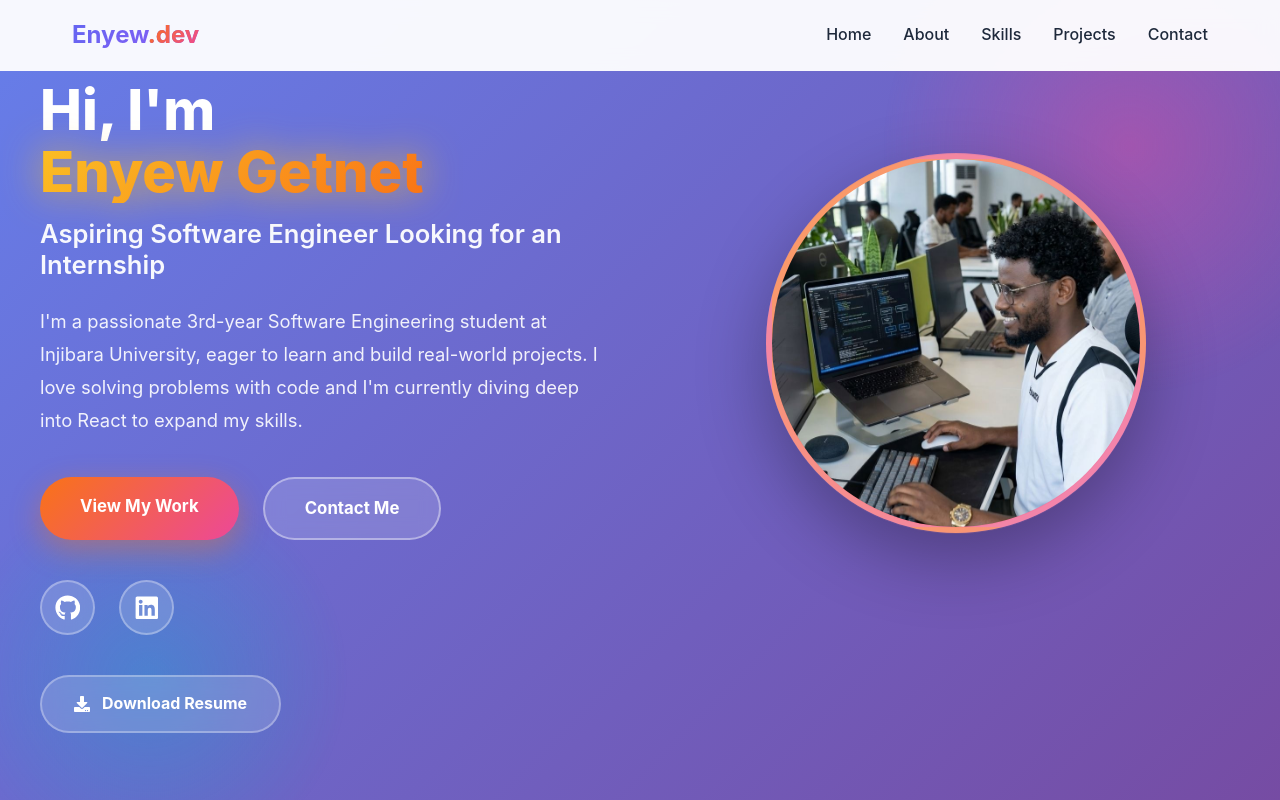
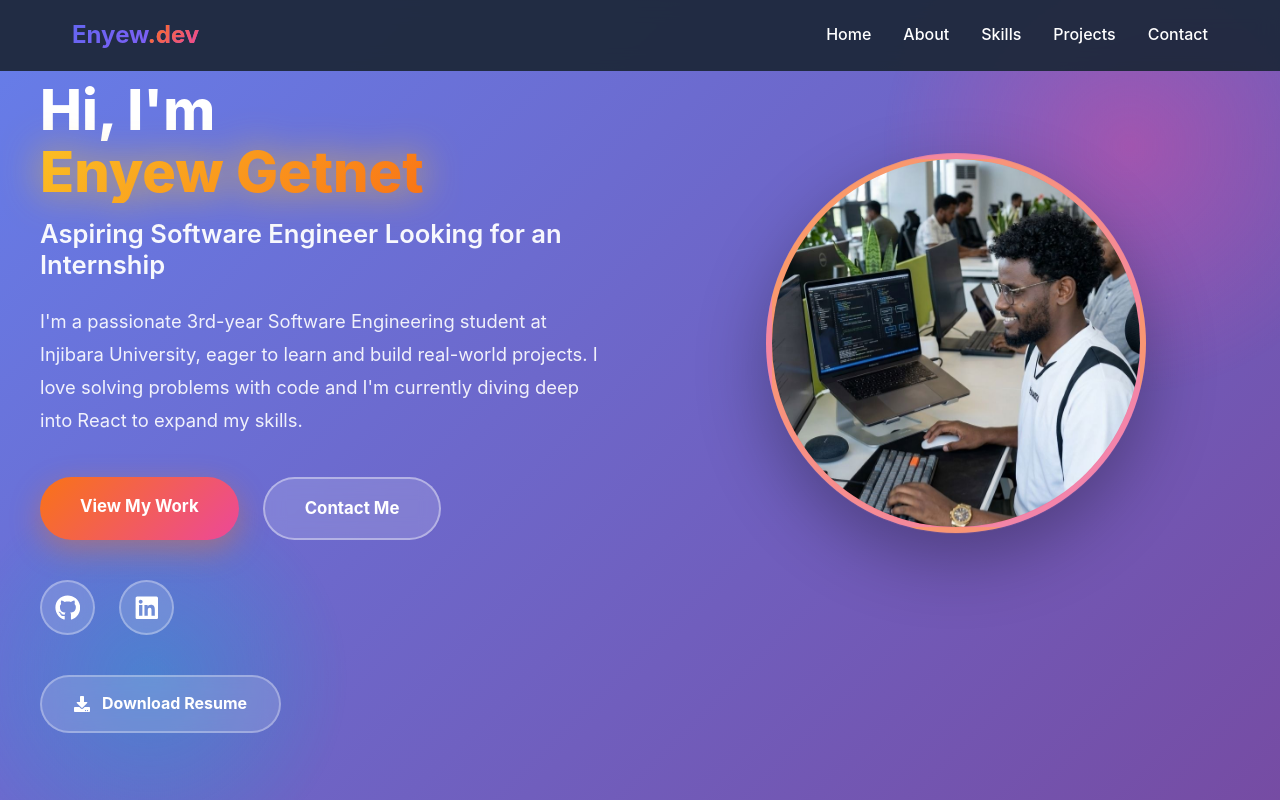
Before and after one commit to enu-style/PORTIFOLIO-WEB, a React (Vite) app: page / in a window 1280 px wide. Shown: the top 800 px of the page. Built offline with nearby package versions, Linux system fonts and the light colour scheme.

Commit message:
Style: dark theme portfolio with header/footer color consistency and cleanup build artifacts

```diff
--- a/src/App.css
+++ b/src/App.css
@@ -1,4 +1,4 @@
 .App {
   min-height: 100vh;
-  background-color: var(--bg-white);
+  background-color: transparent;
 }
--- a/src/components/Navbar.css
+++ b/src/components/Navbar.css
@@ -3,7 +3,7 @@
   top: 0;
   left: 0;
   width: 100%;
-  background: rgba(255, 255, 255, 0.95);
+  background: rgba(30, 41, 59, 0.95);
   backdrop-filter: blur(10px);
   z-index: 1000;
   transition: all 0.3s ease;
@@ -11,9 +11,9 @@
 }
 
 .navbar.scrolled {
-  box-shadow: 0 10px 30px rgba(0, 0, 0, 0.1);
-  border-bottom: 1px solid var(--border-color);
-  background: rgba(255, 255, 255, 0.98);
+  box-shadow: 0 10px 30px rgba(0, 0, 0, 0.15);
+  border-bottom: 1px solid rgba(255, 255, 255, 0.12);
+  background: rgba(30, 41, 59, 1);
 }
 
 .navbar-container {
@@ -52,7 +52,7 @@
 }
 
 .nav-menu li a {
-  color: var(--text-dark);
+  color: white;
   font-weight: 500;
   transition: color 0.3s ease;
   position: relative;
@@ -71,7 +71,7 @@
 }
 
 .nav-menu li a:hover {
-  color: var(--primary-color);
+  color: #c7d2fe;
 }
 
 .nav-menu li a:hover::after {
@@ -81,7 +81,7 @@
 .nav-icon {
   display: none;
   font-size: 1.5rem;
-  color: var(--text-dark);
+  color: white;
   cursor: pointer;
 }
 
@@ -95,7 +95,7 @@
     left: -100%;
     top: 70px;
     flex-direction: column;
-    background-color: var(--bg-white);
+    background-color: rgba(30, 41, 59, 0.98);
     width: 100%;
     text-align: center;
     transition: left 0.3s ease;
--- a/src/index.css
+++ b/src/index.css
@@ -33,9 +33,9 @@ body {
     sans-serif;
   -webkit-font-smoothing: antialiased;
   -moz-osx-font-smoothing: grayscale;
-  color: var(--text-dark);
+  color: white;
   line-height: 1.6;
-  background: var(--bg-white);
+  background: linear-gradient(180deg, #0f172a 0%, #1e293b 100%);
 }
 
 html {
@@ -56,6 +56,8 @@ button {
 section {
   padding: 100px 20px;
   position: relative;
+  background: rgba(255, 255, 255, 0.04);
+  border-bottom: 1px solid rgba(255, 255, 255, 0.08);
 }
 
 .container {
```
Also changed, not shown: 7 other files (tests, documents, lock files or other folders).
